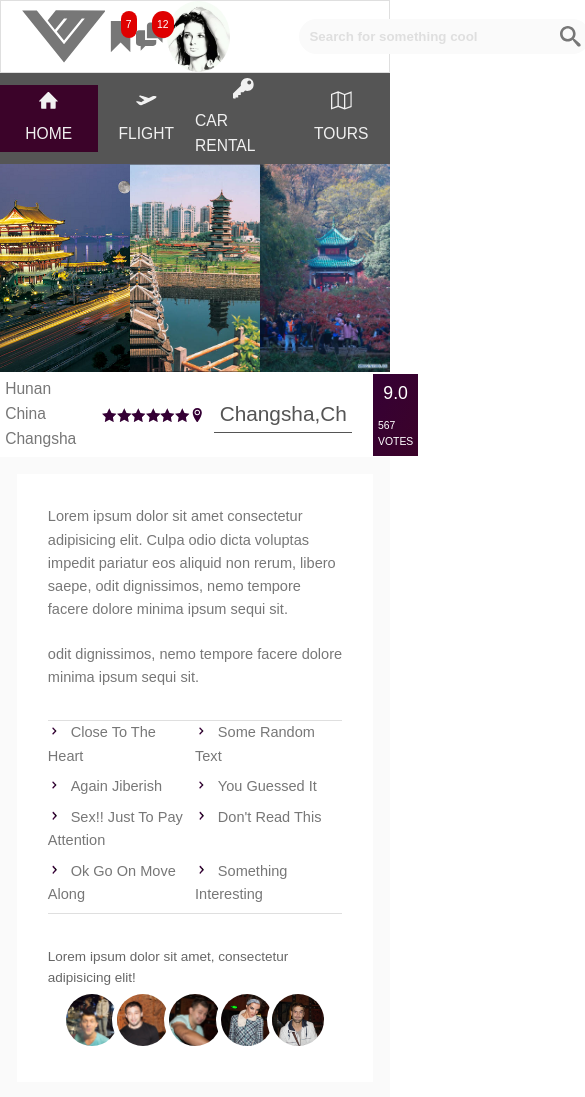
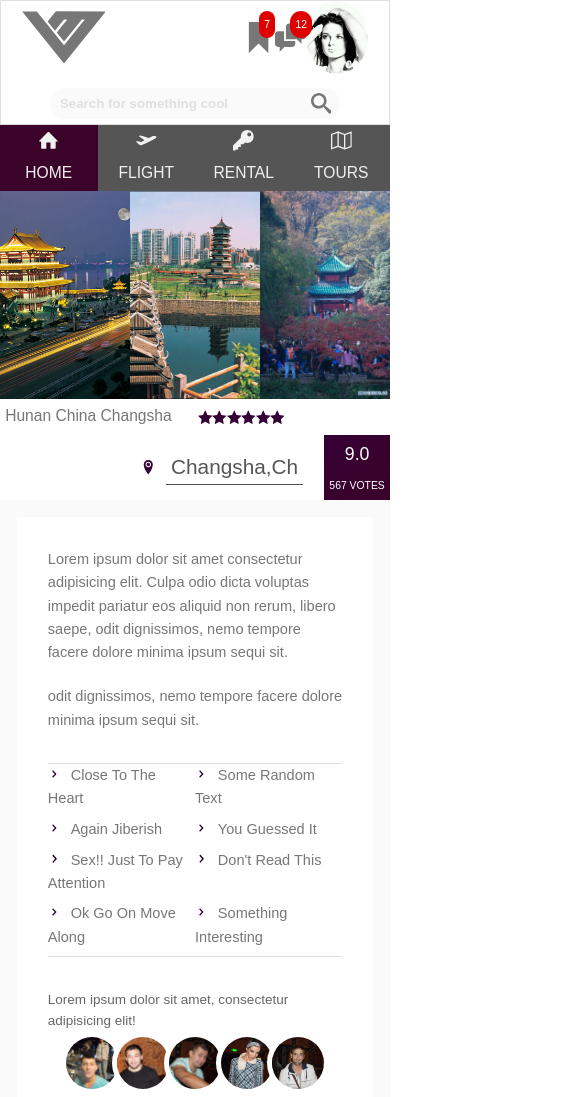
Before and after one commit to vmwhoami/Trillo, a website: page index.html in a window 390 px wide. Shown: the top 1097 px of the page, 585 px wide, since content can reach past the window. Drawn offline with Linux system fonts and the light colour scheme; a web font is replaced by a local one.

Commit message:
Fix car-rental svg small screen

```diff
--- a/index.html
+++ b/index.html
@@ -73,7 +73,7 @@
                             <svg class="navbar-left_list_icon">
                                 <use xlink:href="img/sprite.svg#icon-key"></use>
                             </svg>
-                            <span>Car rental</span>
+                            <span> rental</span>
                         </a>
                     </li>
                     <li class="navbar-left_list_li">
--- a/sass/_base.scss
+++ b/sass/_base.scss
@@ -42,6 +42,10 @@ html {
     @media only screen and (max-width:$break-md) {
         font-size: 65%;
     }
+    @media only screen and (max-width:$break-small) {
+        font-size: 60%;
+    }
+
 }
 
 body {
--- a/sass/_components.scss
+++ b/sass/_components.scss
@@ -7,7 +7,9 @@
     display: flex;
     align-items: center;
 
-
+    @media only screen and (max-width:48em) {
+        height: 7rem;
+    }
     &-svg {
         width: 8rem;
         height: 7rem;
@@ -24,9 +26,10 @@
     align-items: center;
     justify-content: center;
 
-    @media only screen and (max-width:31.25em) {
+    @media only screen and (max-width:48em) {
         order: 1;
         flex: 0 0 100%;
+        width: 100%;
     }
 
 
@@ -40,6 +43,10 @@
         border: none;
         border-radius: 5rem 0 0 5rem;
         transition: all .3s;
+        @media only screen and (max-width:48em) {
+            width: 70%;
+            height: 3rem;
+        }
 
         &:focus {
             flex: 1 1 85%;
@@ -71,6 +78,10 @@
         border-radius: 0 5rem 5rem 0;
         border: none;
         background-color: var(--gray-light1);
+        @media only screen and (max-width:48em) {
+            width: 10%;
+            height: 3rem;
+        }
 
         &:active,
         &:focus {
@@ -107,7 +118,9 @@
     &-iconbox {
         position: relative;
         flex: 1 0 2rem;
-
+        @media only screen and (max-width:48em) {
+            height: 7rem;
+        }
         &--icon {
             fill: var(--gray3);
             width: 3rem;
@@ -141,6 +154,9 @@
         display: flex;
         justify-content: center;
         align-items: center;
+        @media only screen and (max-width:48em) {
+            height:7rem;
+        }
 
         &_imgcontainer {
             display: inline-block;
@@ -297,7 +313,11 @@
     display: flex;
     align-items: center;
     background-color: white;
-
+    @media only screen and (max-width:28.125rem) {
+       flex-wrap: wrap;
+       align-content: center;
+       justify-content: flex-end;
+    }
 
     &_heading {
         font-size: 2rem;
--- a/sass/_layout.scss
+++ b/sass/_layout.scss
@@ -18,9 +18,9 @@
     justify-content: space-between;
     border: 1px solid var(--gray-light);
 
-    @media only screen and (max-width:23.5em) {
+    @media only screen and (max-width:48em) {
         flex-wrap: wrap;
-        height: auto;
+        height: 12rem;
     }
 }
 
```
Also changed, not shown: css/styles.css, 1 other file.
